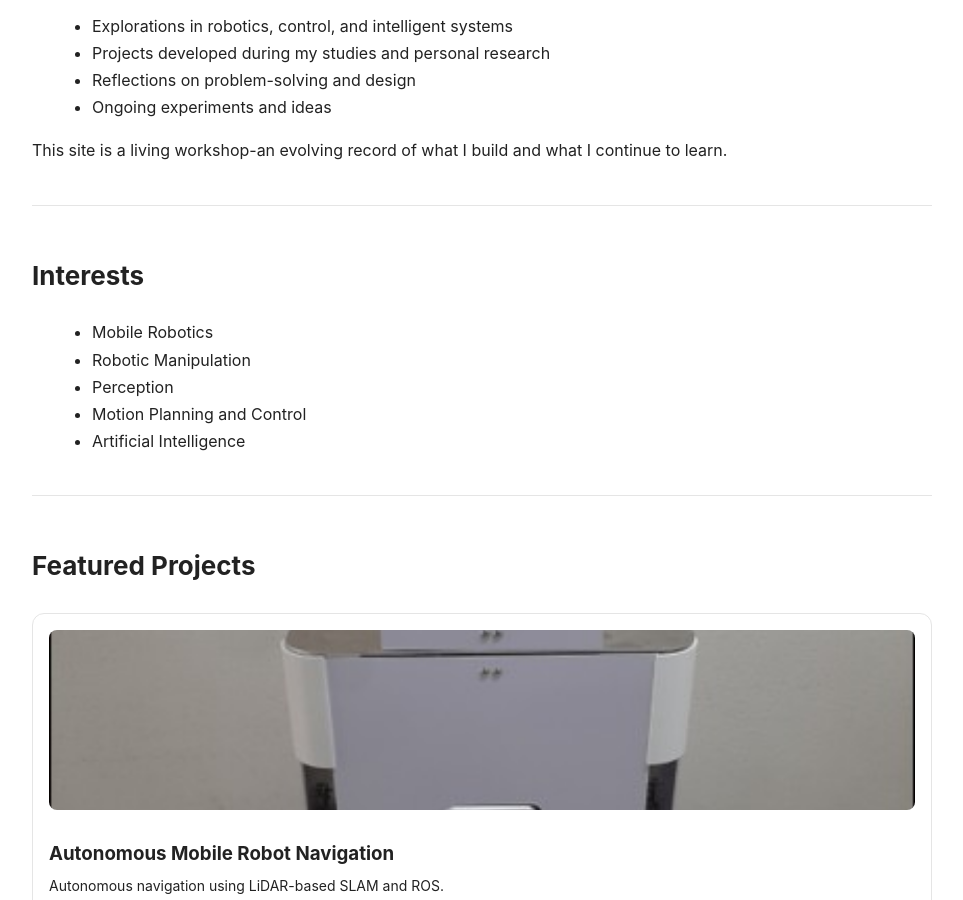
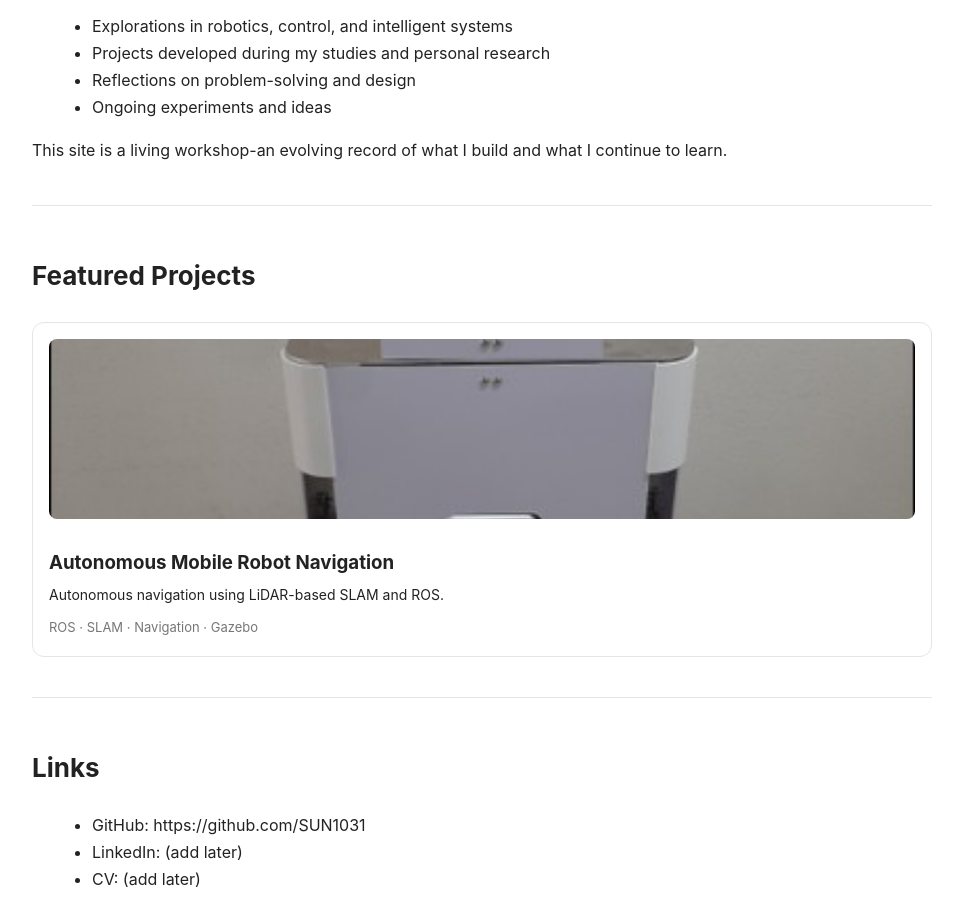
Before and after one commit to SUN1031/SUN1031.github.io, a Jekyll site: the page built from index.md, in a window 1280 px wide and 900 px high, scrolled down 581 px. Shown: the whole window, without its empty margins (158-1121 px from the left). Built offline with Jekyll 4.4.1, drawn with Linux system fonts in a browser that asks for light colours.

Commit message:
Update index.md

```diff
--- a/index.md
+++ b/index.md
@@ -24,15 +24,6 @@ This site is a living workshop-an evolving record of what I build and what I con
 
 ---
 
-## Interests
-- Mobile Robotics
-- Robotic Manipulation
-- Perception
-- Motion Planning and Control
-- Artificial Intelligence
-
----
-
 ## Featured Projects
 
 <div class="project-grid">
```
